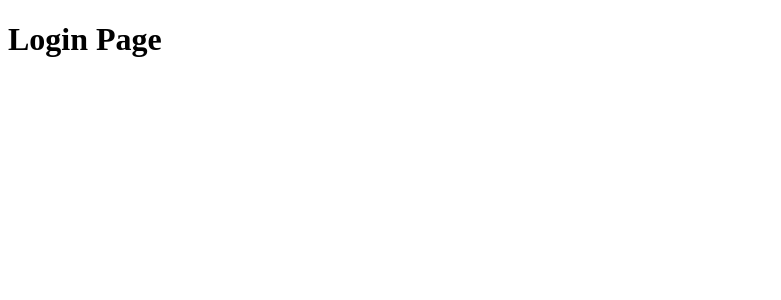
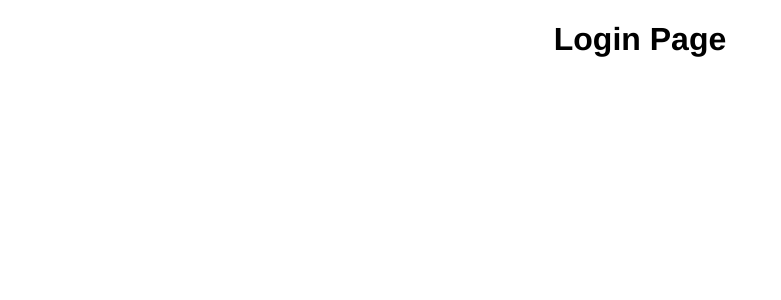
Before and after one commit to Kan5661/Binge-Lib, a Vue app in the folder client/: page /login in a window 1280 px wide. Shown: the top 300 px of the page, without its empty margins (0-781 px from the left). Built offline with nearby package versions, Linux system fonts and the light colour scheme.

Commit message:
test endpoint working✅

```diff
--- a/client/package.json
+++ b/client/package.json
@@ -13,6 +13,7 @@
   "main": "index.js",
   "dependencies": {
     "@consumet/extensions": "^1.5.4",
+    "axios": "^1.6.2",
     "core-js": "^3.8.3",
     "vue": "^3.3.8",
     "vue-router": "^4.2.5"
--- a/client/src/App.vue
+++ b/client/src/App.vue
@@ -11,5 +11,10 @@ export default {
 </script>
 
 <style>
-/* Component-specific styles go here */
+/* Component style goes here */
+#app {
+    font-family: Avenir, Helvetica, Arial, sans-serif;
+    -webkit-font-smoothing: antialiased;
+    -moz-osx-font-smoothing: grayscale;
+}
 </style>
--- /dev/null
+++ b/client/src/api/test.js
@@ -0,0 +1,13 @@
+import axios from "axios";
+
+const BASE_URL = "http://localhost:3001";
+
+export const fetchData = async () => {
+    try {
+        console.log("fetching data");
+        const response = await axios.get(BASE_URL);
+        return response.data;
+    } catch (error) {
+        throw new Error("Error fetching data: " + error.message);
+    }
+};
--- a/client/src/components/Home.vue
+++ b/client/src/components/Home.vue
@@ -2,19 +2,36 @@
     <div>
         <h1>Home</h1>
         <p>Home page body content</p>
+        <h2>Message from API: {{ message }}</h2>
+
     </div>
 </template>
 
 <script>
+import { ref, onMounted } from 'vue';
+import { fetchData } from '@/api/test.js'
+
 export default {
     name: 'HomePage',
     setup() {
+        const message = ref(''); // Declare reactive variable
+
+        onMounted(async () => {
+            try {
+                const data = await fetchData(); // Call the fetchData function
+                message.value = data.message; // Assign fetched data to 'message' variable
+            } catch (error) {
+                console.error(error);
+            }
+        });
+
         return {
-            // data
-        }
-    }
-}
+            message,
+        };
+    },
+};
 </script>
 
 <style scoped>
+/* Your component-specific styles */
 </style>
--- a/client/src/components/Login.vue
+++ b/client/src/components/Login.vue
@@ -18,4 +18,8 @@ export default {
 
 
 <style scoped>
+h1 {
+    display: flex;
+    justify-content: center;
+}
 </style>
```
Also changed, not shown: 2 other files (tests, documents, lock files or other folders).
